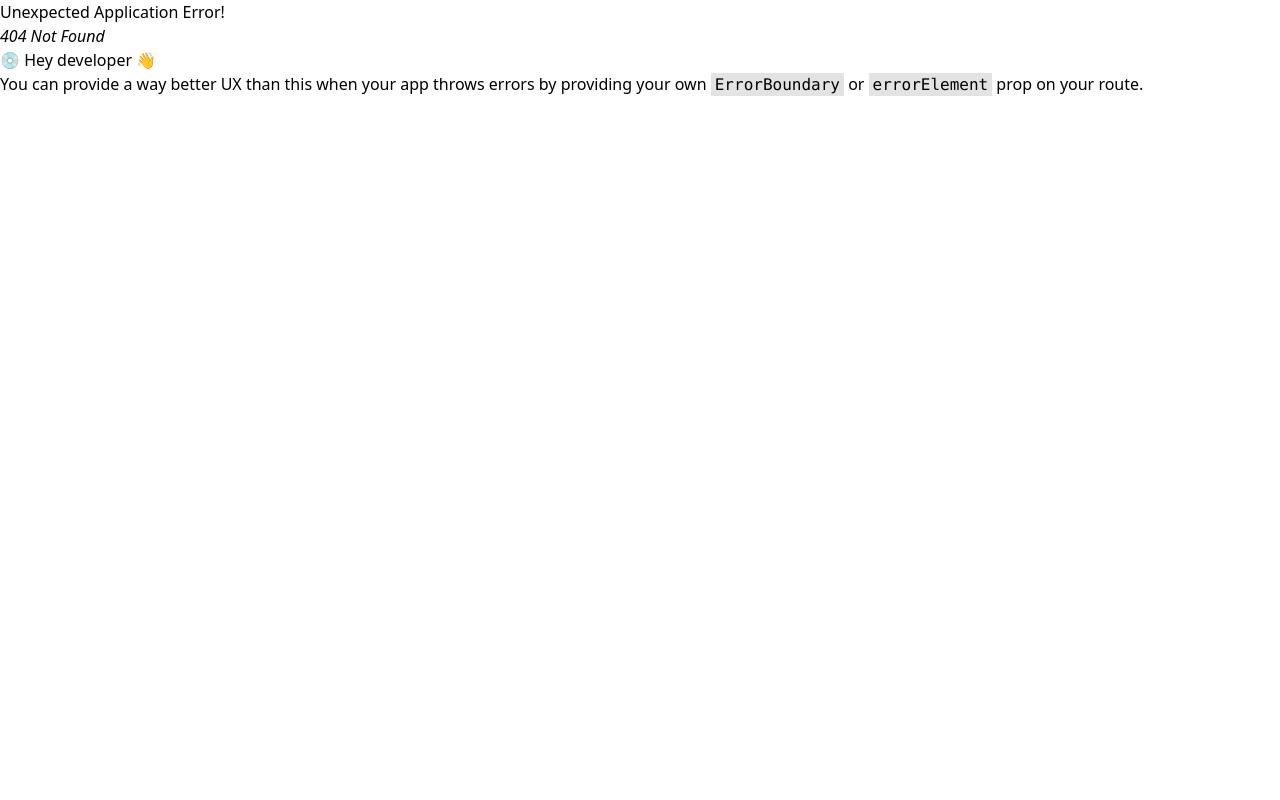
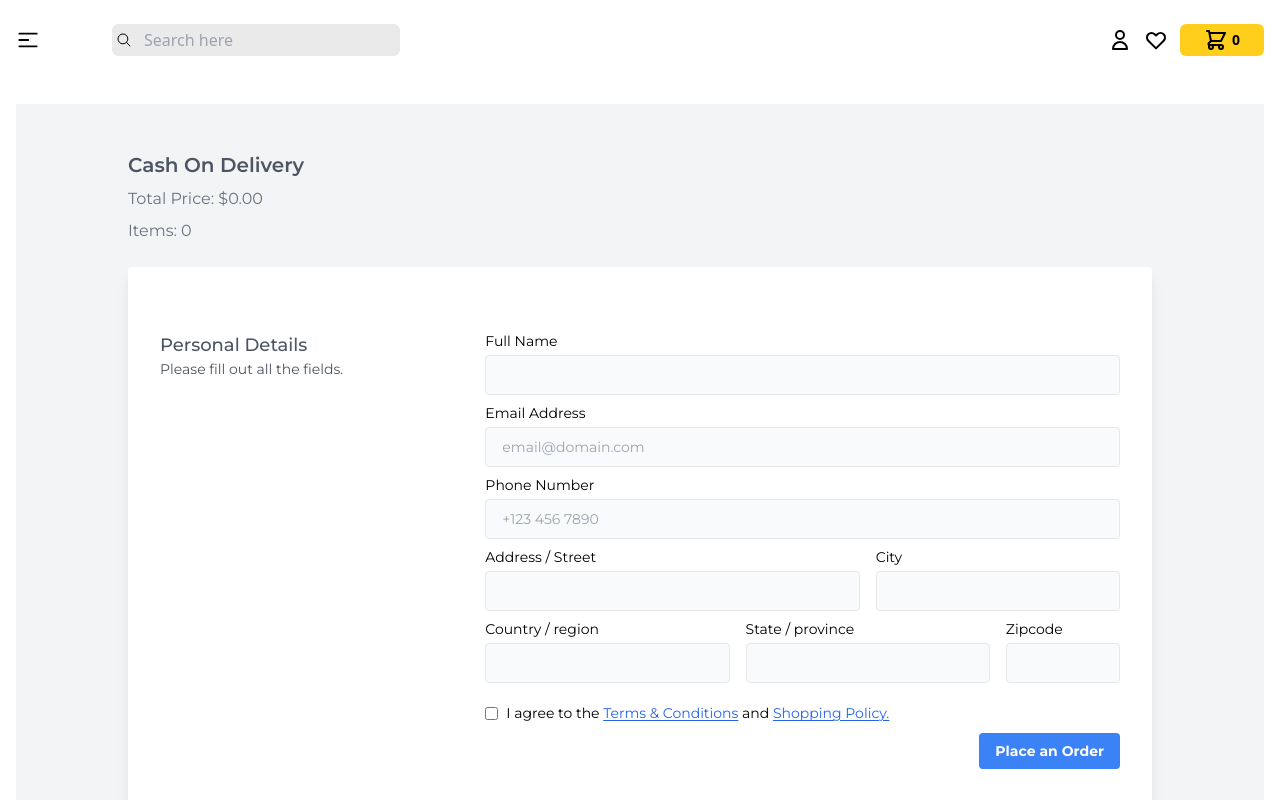
Before and after one commit to itsarasib/book-store-app-frontend, a React (Vite) app: page /checkout in a window 1280 px wide. Before the commit this address had no page. Shown: the top 800 px of the page. Built offline with nearby package versions, Linux system fonts and the light colour scheme.

Commit message:
feat: checkout page

```diff
--- a/src/components/Login.tsx
+++ b/src/components/Login.tsx
@@ -3,7 +3,7 @@
 import { FaGoogle } from "react-icons/fa";
 import { useForm, SubmitHandler } from "react-hook-form";
 
-type Inputs = {
+type LoginInputs = {
   email: string;
   password: string;
 };
@@ -14,10 +14,10 @@
   const {
     register,
     handleSubmit,
-    watch,
-    formState: { errors },
-  } = useForm<Inputs>();
-  const onSubmit: SubmitHandler<Inputs> = (data) => console.log(data);
+    //watch,
+    //formState: { errors },
+  } = useForm<LoginInputs>();
+  const onSubmit: SubmitHandler<LoginInputs> = (data) => console.log(data);
 
   const handleGoogleSignIn = () => {
     console.log("Google Sign In");
--- a/src/components/Register.tsx
+++ b/src/components/Register.tsx
@@ -3,7 +3,7 @@
 import { FaGoogle } from "react-icons/fa";
 import { useForm, SubmitHandler } from "react-hook-form";
 
-type Inputs = {
+type RegisterInputs = {
   email: string;
   password: string;
 };
@@ -14,10 +14,10 @@
   const {
     register,
     handleSubmit,
-    watch,
+    //watch,
     formState: { errors },
-  } = useForm<Inputs>();
-  const onSubmit: SubmitHandler<Inputs> = (data) => console.log(data);
+  } = useForm<RegisterInputs>();
+  const onSubmit: SubmitHandler<RegisterInputs> = (data) => console.log(data);
 
   const handleGoogleSignIn = () => {
     console.log("Google Sign In");
--- /dev/null
+++ b/src/pages/book/CheckoutPage.tsx
@@ -0,0 +1,216 @@
+import { useSelector } from "react-redux";
+import { Link } from "react-router-dom";
+import { RootState } from "../../redux/store";
+import { useForm } from "react-hook-form";
+import { useState } from "react";
+
+type CheckoutInputs = {
+  name: string;
+  email: string;
+  phone: number;
+  address: string;
+  city: string;
+  country: string;
+  state: string;
+  zipcode: string;
+};
+
+const CheckoutPage = () => {
+  const cartItems = useSelector((state: RootState) => state.cart.cartItems);
+  const totalPrice = cartItems
+    .reduce((acc, item) => acc + item.newPrice, 0)
+    .toFixed(2);
+
+  const [isChecked, setIsChecked] = useState(false);
+
+  const {
+    register,
+    handleSubmit,
+    // formState: { errors },
+  } = useForm<CheckoutInputs>();
+
+  // const onSubmit: SubmitHandler<CheckoutInputs> = (data) => {
+  //   console.log(data);ช
+  // };
+
+  const onSubmit = async (data: CheckoutInputs) => {
+    console.log(data);
+    const newOrder = {
+      name: data.name,
+      email: data.email, //change to user email from auth
+      adress: {
+        city: data.city,
+        country: data.country,
+        state: data.state,
+        zipcode: data.zipcode,
+      },
+      phone: data.phone,
+      productIds: cartItems.map((item) => item._id),
+      totalPrice: totalPrice,
+    };
+    console.log(newOrder);
+  };
+
+  return (
+    <div className="min-h-screen p-6 bg-gray-100 flex items-center justify-center">
+      <div className="container max-w-screen-lg mx-auto">
+        <div>
+          <div>
+            <h2 className="font-semibold text-xl text-gray-600 mb-2">
+              Cash On Delivery
+            </h2>
+            <p className="text-gray-500 mb-2">Total Price: ${totalPrice}</p>
+            <p className="text-gray-500 mb-6">
+              Items: {cartItems.length > 0 ? cartItems.length : 0}
+            </p>
+          </div>
+
+          <div className="bg-white rounded shadow-lg p-4 px-4 md:p-8 mb-6">
+            <form
+              onSubmit={handleSubmit(onSubmit)}
+              className="grid gap-4 gap-y-2 text-sm grid-cols-1 lg:grid-cols-3 my-8"
+            >
+              <div className="text-gray-600">
+                <p className="font-medium text-lg">Personal Details</p>
+                <p>Please fill out all the fields.</p>
+              </div>
+
+              <div className="lg:col-span-2">
+                <div className="grid gap-4 gap-y-2 text-sm grid-cols-1 md:grid-cols-5">
+                  <div className="md:col-span-5">
+                    <label htmlFor="fullName">Full Name</label>
+                    <input
+                      {...register("name", { required: true })}
+                      type="text"
+                      name="name"
+                      id="name"
+                      className="h-10 border mt-1 rounded px-4 w-full bg-gray-50"
+                    />
+                  </div>
+
+                  <div className="md:col-span-5">
+                    <label htmlFor="email">Email Address</label>
+                    <input
+                      // {...register("email", { required: true })}
+                      type="email"
+                      name="email"
+                      id="email"
+                      className="h-10 border mt-1 rounded px-4 w-full bg-gray-50"
+                      placeholder="email@domain.com"
+                    />
+                  </div>
+
+                  <div className="md:col-span-5">
+                    <label htmlFor="phone">Phone Number</label>
+                    <input
+                      {...register("phone", { required: true })}
+                      type="number"
+                      name="phone"
+                      id="phone"
+                      className="h-10 border mt-1 rounded px-4 w-full bg-gray-50"
+                      placeholder="+123 456 7890"
+                    />
+                  </div>
+
+                  <div className="md:col-span-3">
+                    <label htmlFor="address">Address / Street</label>
+                    <input
+                      {...register("address", { required: true })}
+                      type="text"
+                      name="address"
+                      id="address"
+                      className="h-10 border mt-1 rounded px-4 w-full bg-gray-50"
+                    />
+                  </div>
+
+                  <div className="md:col-span-2">
+                    <label htmlFor="city">City</label>
+                    <input
+                      {...register("city", { required: true })}
+                      type="text"
+                      name="city"
+                      id="city"
+                      className="h-10 border mt-1 rounded px-4 w-full bg-gray-50"
+                    />
+                  </div>
+
+                  <div className="md:col-span-2">
+                    <label htmlFor="country">Country / region</label>
+                    <input
+                      {...register("country", { required: true })}
+                      type="text"
+                      name="country"
+                      id="country"
+                      className="h-10 border mt-1 rounded px-4 w-full bg-gray-50"
+                    />
+                  </div>
+
+                  <div className="md:col-span-2">
+                    <label htmlFor="state">State / province</label>
+                    <input
+                      {...register("state", { required: true })}
+                      type="text"
+                      name="state"
+                      id="state"
+                      className="h-10 border mt-1 rounded px-4 w-full bg-gray-50"
+                    />
+                  </div>
+
+                  <div className="md:col-span-1">
+                    <label htmlFor="zipcode">Zipcode</label>
+                    <input
+                      {...register("zipcode", { required: true })}
+                      type="text"
+                      name="zipcode"
+                      id="zipcode"
+                      className="h-10 border mt-1 rounded px-4 w-full bg-gray-50"
+                    />
+                  </div>
+
+                  <div className="md:col-span-5 mt-3">
+                    <div className="inline-flex items-center">
+                      <input
+                        type="checkbox"
+                        name="billing_same"
+                        id="billing_same"
+                        className="form-checkbox"
+                        onChange={(e) => setIsChecked(e.target.checked)}
+                      />
+                      <label htmlFor="billing_same" className="ml-2 ">
+                        I agree to the{" "}
+                        <Link
+                          to=""
+                          className="underline underline-offset-2 text-blue-600"
+                        >
+                          Terms & Conditions
+                        </Link>{" "}
+                        and{" "}
+                        <Link
+                          to=""
+                          className="underline underline-offset-2 text-blue-600"
+                        >
+                          Shopping Policy.
+                        </Link>
+                      </label>
+                    </div>
+                  </div>
+
+                  <div className="md:col-span-5 text-right">
+                    <button
+                      disabled={!isChecked}
+                      className="bg-blue-500 hover:bg-blue-700 text-white font-bold py-2 px-4 rounded"
+                    >
+                      Place an Order
+                    </button>
+                  </div>
+                </div>
+              </div>
+            </form>
+          </div>
+        </div>
+      </div>
+    </div>
+  );
+};
+
+export default CheckoutPage;
--- a/src/routers/router.tsx
+++ b/src/routers/router.tsx
@@ -4,6 +4,7 @@
 import Login from "../components/Login";
 import Register from "../components/Register";
 import CartPage from "../pages/book/CartPage";
+import CheckoutPage from "../pages/book/CheckoutPage";
 
 const router = createBrowserRouter([
   {
@@ -38,6 +39,10 @@
         path: "/register",
         element: <Register />,
       },
+      {
+        path: "/checkout",
+        element: <CheckoutPage />,
+      },
     ],
   },
 ]);
```
